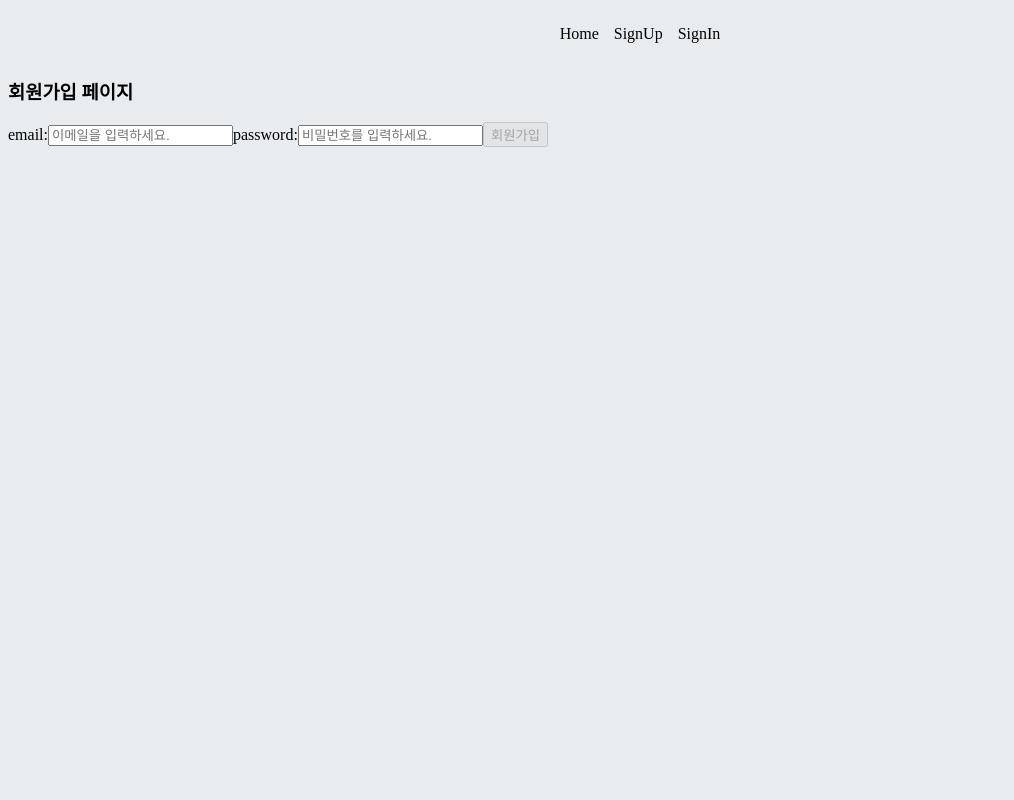
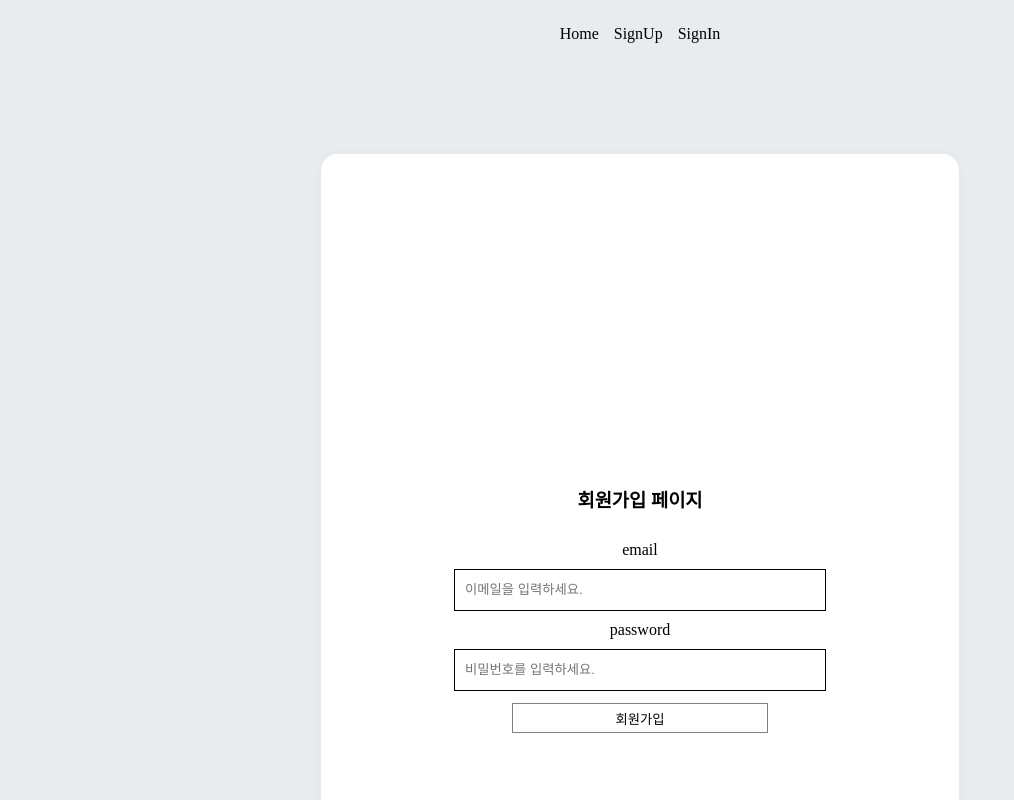
Before and after one commit to eunseonJeong/wanted-pre-onboarding-frontend, a React (Create React App) app: page /signup in a window 1280 px wide. Shown: the top 800 px of the page, without its empty margins (0-1014 px from the left). Built offline with nearby package versions, Linux system fonts and the light colour scheme; no server answers.

Commit message:
style: css 수정

```diff
--- a/src/componets/Button.jsx
+++ b/src/componets/Button.jsx
@@ -1,21 +1,19 @@
-import React from "react";
-import styled from "styled-components";
+import React from 'react';
+import styled from 'styled-components';
 
-function Button({ children, style, onClick }) {
+export default function Button({ children, w, h, onClick }) {
   return (
-    <StButton style={style} onClick={onClick}>
+    <StButton w={w} h={h} onClick={onClick}>
       {children}
     </StButton>
   );
 }
 
-export default Button;
-
 const StButton = styled.button`
   background-color: white;
   border: 1px solid gray;
-  width: 50px;
-  height: 30px;
+  width: ${(props) => props.w || '50px'};
+  height: ${(props) => props.h || '30px'};
   margin: 2.5px;
   cursor: pointer;
 `;
--- a/src/componets/Input.jsx
+++ b/src/componets/Input.jsx
@@ -26,7 +26,7 @@ export const Input = ({
 
 const StInput = styled.input`
   outline: none;
-  width: 450px;
+  width: 350px;
   height: 40px;
   margin: 0px;
   padding: 0 10px;
--- a/src/pages/SignUp.jsx
+++ b/src/pages/SignUp.jsx
@@ -3,6 +3,10 @@ import { useNavigate } from 'react-router-dom';
 import useTokenCheck from '../hook/useTokenCheck';
 import useValidCheck from '../hook/useValidCheck';
 import { SignupAuth } from '../api/todo';
+import { Input } from '../componets/Input';
+import Button from '../componets/Button';
+import Template from '../componets/Template';
+import styled from 'styled-components';
 
 export default function Signup() {
   const [sign, setSign] = useState({
@@ -39,11 +43,11 @@ export default function Signup() {
   };
 
   return (
-    <>
-      <h3>회원가입 페이지</h3>
-      <form onSubmit={onSubmitHandler}>
-        email:
-        <input
+    <Template>
+      <StForm onSubmit={onSubmitHandler}>
+        <h3>회원가입 페이지</h3>
+        <span>email</span>
+        <Input
           data-testid="email-input"
           type="email"
           value={sign.email}
@@ -52,8 +56,8 @@ export default function Signup() {
           placeholder="이메일을 입력하세요."
           required
         />
-        password:
-        <input
+        <span>password</span>
+        <Input
           data-testid="password-input"
           type="password"
           value={sign.password}
@@ -62,10 +66,19 @@ export default function Signup() {
           placeholder="비밀번호를 입력하세요."
           required
         />
-        <button data-testid="signup-button" disabled={!isFormValid()}>
+        <Button w="50%" data-testid="signup-button" disabled={!isFormValid()}>
           회원가입
-        </button>
-      </form>
-    </>
+        </Button>
+      </StForm>
+    </Template>
   );
 }
+
+const StForm = styled.form`
+  height: 100%;
+  display: flex;
+  flex-direction: column;
+  justify-content: center;
+  align-items: center;
+  gap: 10px;
+`;
--- a/src/pages/Signin.jsx
+++ b/src/pages/Signin.jsx
@@ -3,6 +3,10 @@ import { useNavigate } from 'react-router-dom';
 import useTokenCheck from '../hook/useTokenCheck';
 import useValidCheck from '../hook/useValidCheck';
 import { SigninAuth } from '../api/todo';
+import Template from '../componets/Template';
+import { Input } from '../componets/Input';
+import Button from '../componets/Button';
+import styled from 'styled-components';
 
 export default function Signin() {
   const [sign, setSign] = useState({
@@ -39,11 +43,11 @@ export default function Signin() {
   };
 
   return (
-    <>
-      <h3>로그인 페이지</h3>
-      <form onSubmit={onSubmitHandler}>
-        email:
-        <input
+    <Template>
+      <StForm onSubmit={onSubmitHandler}>
+        <h3>로그인 페이지</h3>
+        email
+        <Input
           data-testid="email-input"
           type="email"
           value={sign.email}
@@ -52,8 +56,8 @@ export default function Signin() {
           placeholder="이메일을 입력하세요."
           required
         />
-        password:
-        <input
+        <span>password</span>
+        <Input
           data-testid="password-input"
           type="password"
           value={sign.password}
@@ -62,10 +66,19 @@ export default function Signin() {
           placeholder="비밀번호를 입력하세요."
           required
         />
-        <button data-testid="signin-button" disabled={!isFormValid()}>
+        <Button w="50%" data-testid="signin-button" disabled={!isFormValid()}>
           로그인
-        </button>
-      </form>
-    </>
+        </Button>
+      </StForm>
+    </Template>
   );
 }
+
+const StForm = styled.form`
+  height: 100%;
+  display: flex;
+  flex-direction: column;
+  justify-content: center;
+  align-items: center;
+  gap: 10px;
+`;
--- a/src/pages/Todo.jsx
+++ b/src/pages/Todo.jsx
@@ -3,14 +3,20 @@ import Card from '../utils/Card';
 import { createTodo, getTodo } from '../api/todo';
 import Button from '../componets/Button';
 import { Input } from '../componets/Input';
-import styled from 'styled-components';
 import Template from '../componets/Template';
+import { token } from '../api/api';
+import { useNavigate } from 'react-router-dom';
 
 export default function Todo() {
   const [content, setContent] = useState('');
   const [todoList, setTodoList] = useState([]);
 
+  const navi = useNavigate();
+
   useEffect(() => {
+    if (!token) {
+      navi('/');
+    }
     getTodo()
       .then((res) => {
         setTodoList(res.data);
@@ -47,7 +53,12 @@ export default function Todo() {
         onChange={(e) => setContent(e.target.value)}
         placeholder="내용을 입력하세요."
       />
-      <Button data-testid="new-todo-add-button" onClick={onSubmitHandler}>
+      <Button
+        w="70px"
+        h="40px"
+        data-testid="new-todo-add-button"
+        onClick={onSubmitHandler}
+      >
         추가
       </Button>
       <br />
@@ -59,7 +70,3 @@ export default function Todo() {
     </Template>
   );
 }
-
-const StBackground = styled.div`
-  background: #e9ecef;
-`;
```
